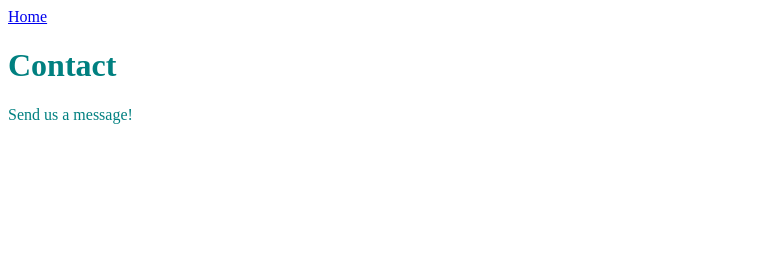
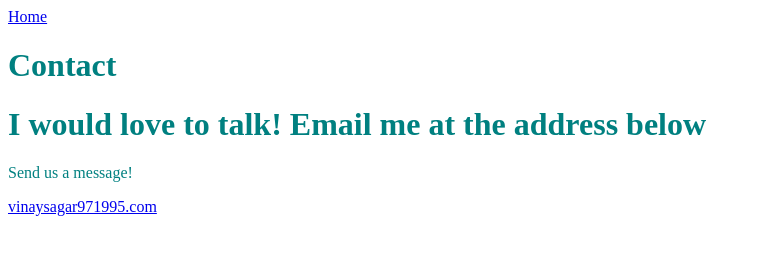
Before and after one commit to vinay72/gatsbyJS, a Gatsby site in the folder hello-world/: page /contact in a window 1280 px wide. Shown: the whole page, without its empty margins (0-761 px from the left). Built offline with nearby package versions, Linux system fonts and the light colour scheme; Gatsby itself is replaced by a stand-in of ours.

Commit message:
Update contact.js

```diff
--- a/hello-world/src/pages/contact.js
+++ b/hello-world/src/pages/contact.js
@@ -6,6 +6,10 @@ export default () => (
   <div style={{ color: `teal` }}>
     <Link to="/">Home</Link>
     <Header headerText="Contact" />
+    <h1>I would love to talk! Email me at the address below</h1>
     <p>Send us a message!</p>
+  <p>
+      <a href="mailto:vinaysagar971995@gmail.com">vinaysagar971995.com</a>
+    </p>
   </div>
 )
```
